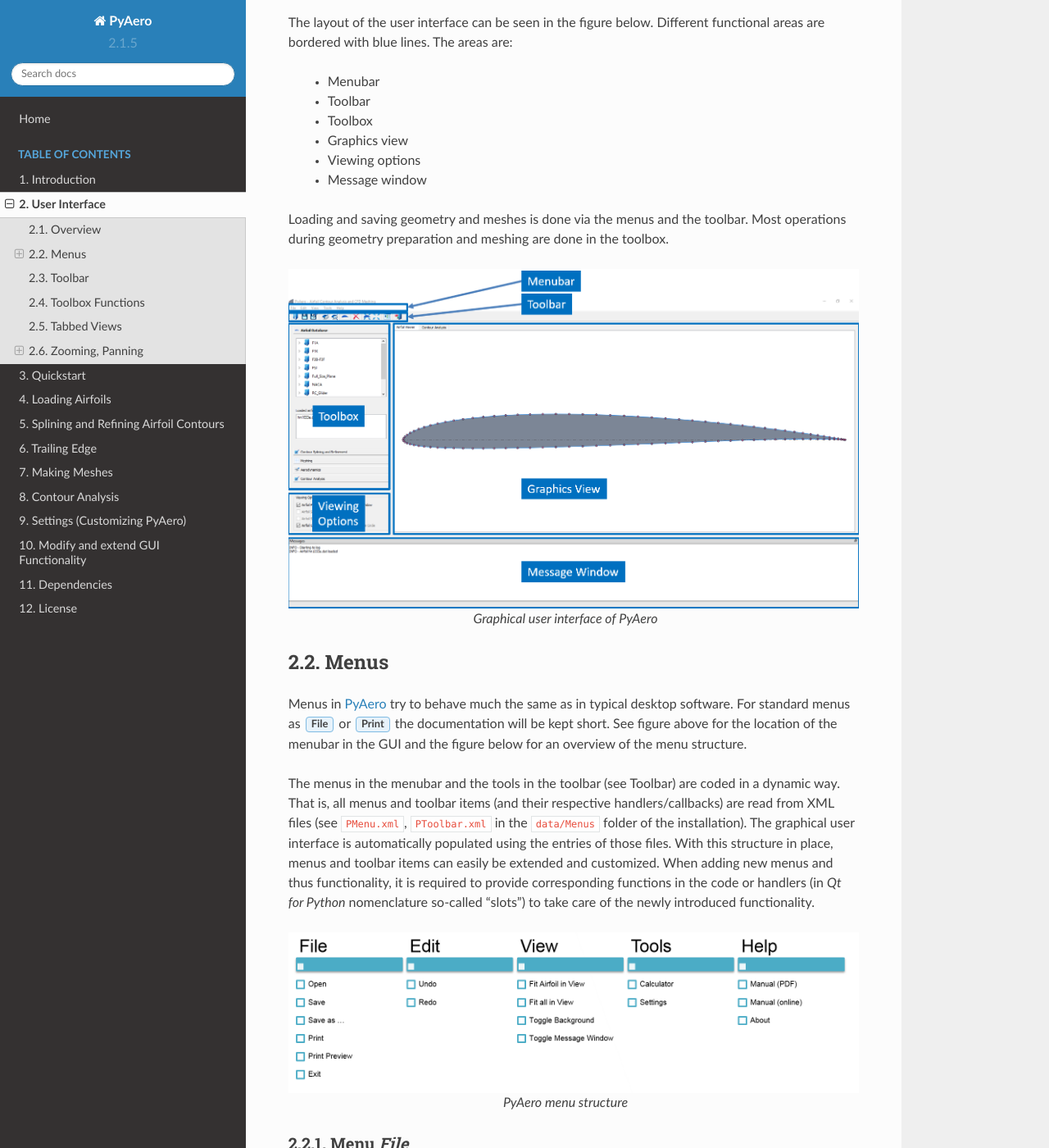
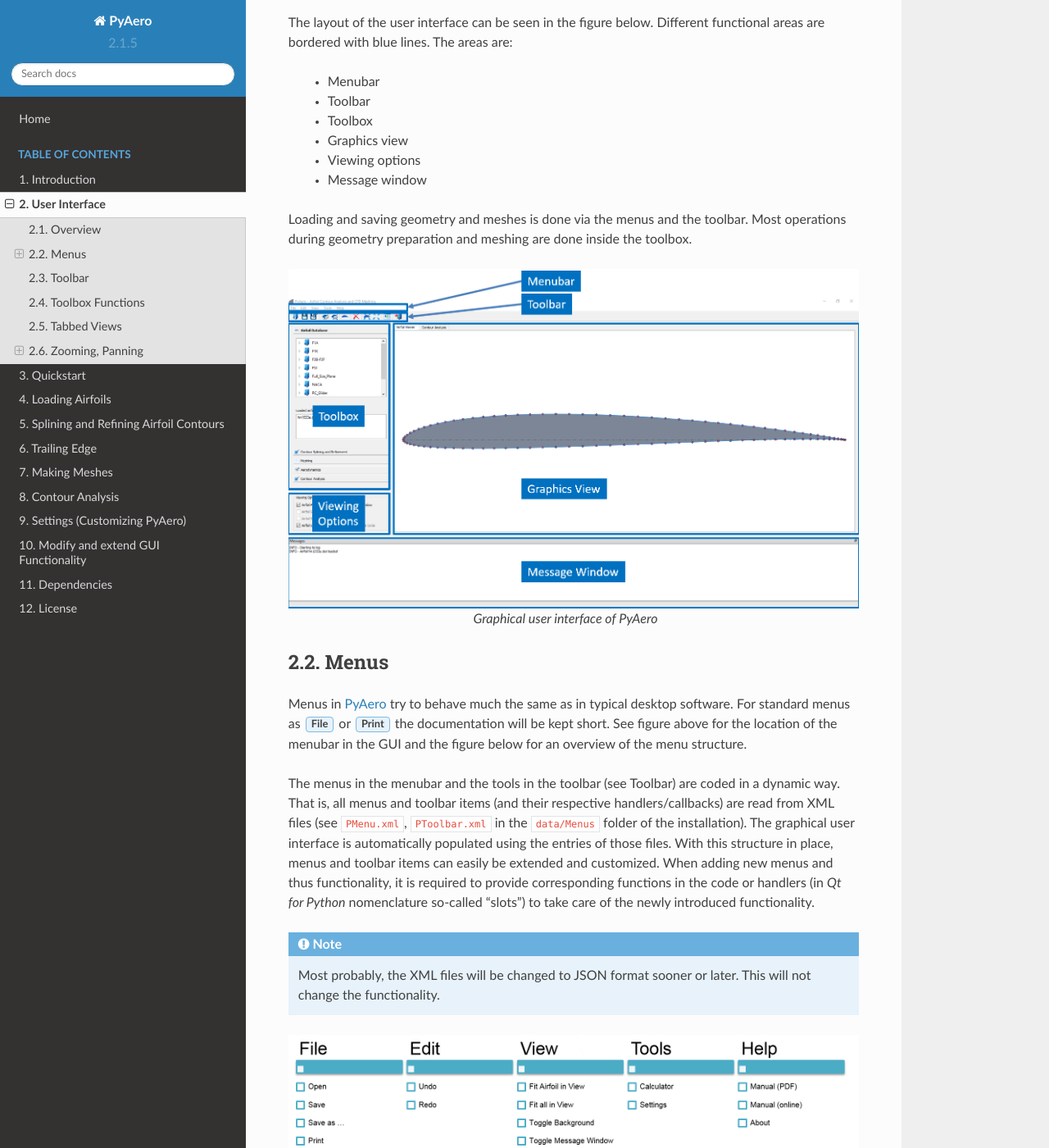
Before and after one commit to chiefenne/PyAero, a Sphinx documentation site: the page built from docs/ui_GUI.rst, in a window 1280 px wide and 1400 px high, scrolled down 248 px. Shown: the whole window at 82% size. Built offline with Sphinx 7.4.7 and the Read the Docs theme 2.0.0, drawn with Linux system fonts in a browser that asks for light colours.

Commit message:
update docs

```diff
--- a/docs/ui_GUI.rst
+++ b/docs/ui_GUI.rst
@@ -20,7 +20,7 @@
   - Message window
 
 Loading and saving geometry and meshes is done via the menus and the toolbar.
-Most operations during geometry preparation and meshing are done in the toolbox.
+Most operations during geometry preparation and meshing are done inside the toolbox.
 
 .. _figure_main_screen_new:
 .. figure::  images/main_screen_new1.png
@@ -40,7 +40,12 @@
 That is, all menus and toolbar items (and their respective handlers/callbacks) are read from XML files (see ``PMenu.xml``, ``PToolbar.xml`` in the ``data/Menus`` folder of the installation).
 The graphical user interface is automatically populated using the entries of those files.
 With this structure in place, menus and toolbar items can easily be extended and customized.
-When adding new menus and thus functionality, it is required to provide corresponding functions in the code or handlers (in *Qt for Python* nomenclature so-called “slots”) to take care of the newly introduced functionality.
+When adding new menus and thus functionality, it is required to provide corresponding functions
+in the code or handlers (in *Qt for Python* nomenclature so-called “slots”) to take care of the newly introduced functionality.
+
+.. note::
+   Most probably, the XML files will be changed to JSON format sooner or later.
+   This will not change the functionality.
 
 .. _figure_menu_structure:
 .. figure::  images/menu_structure.png
```
